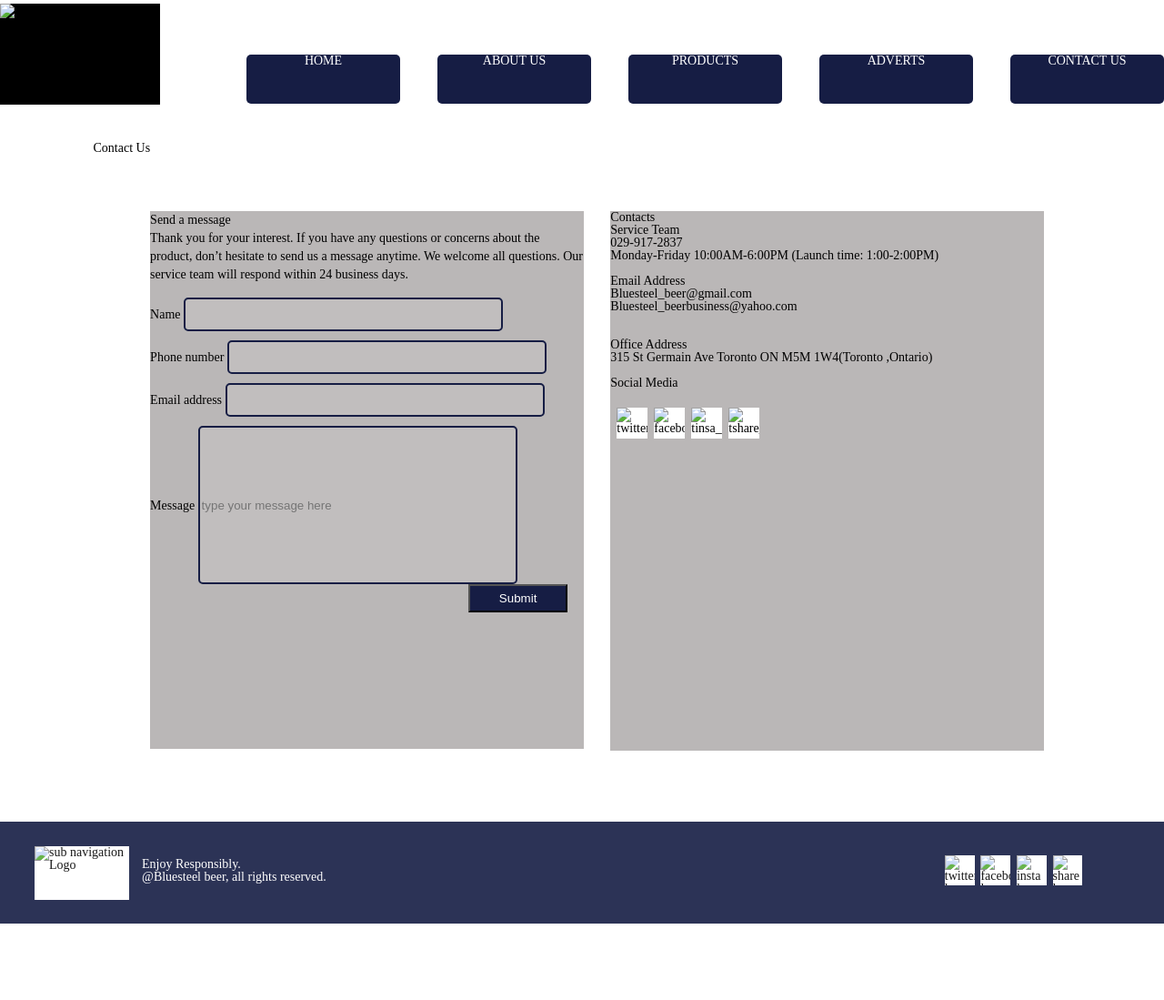
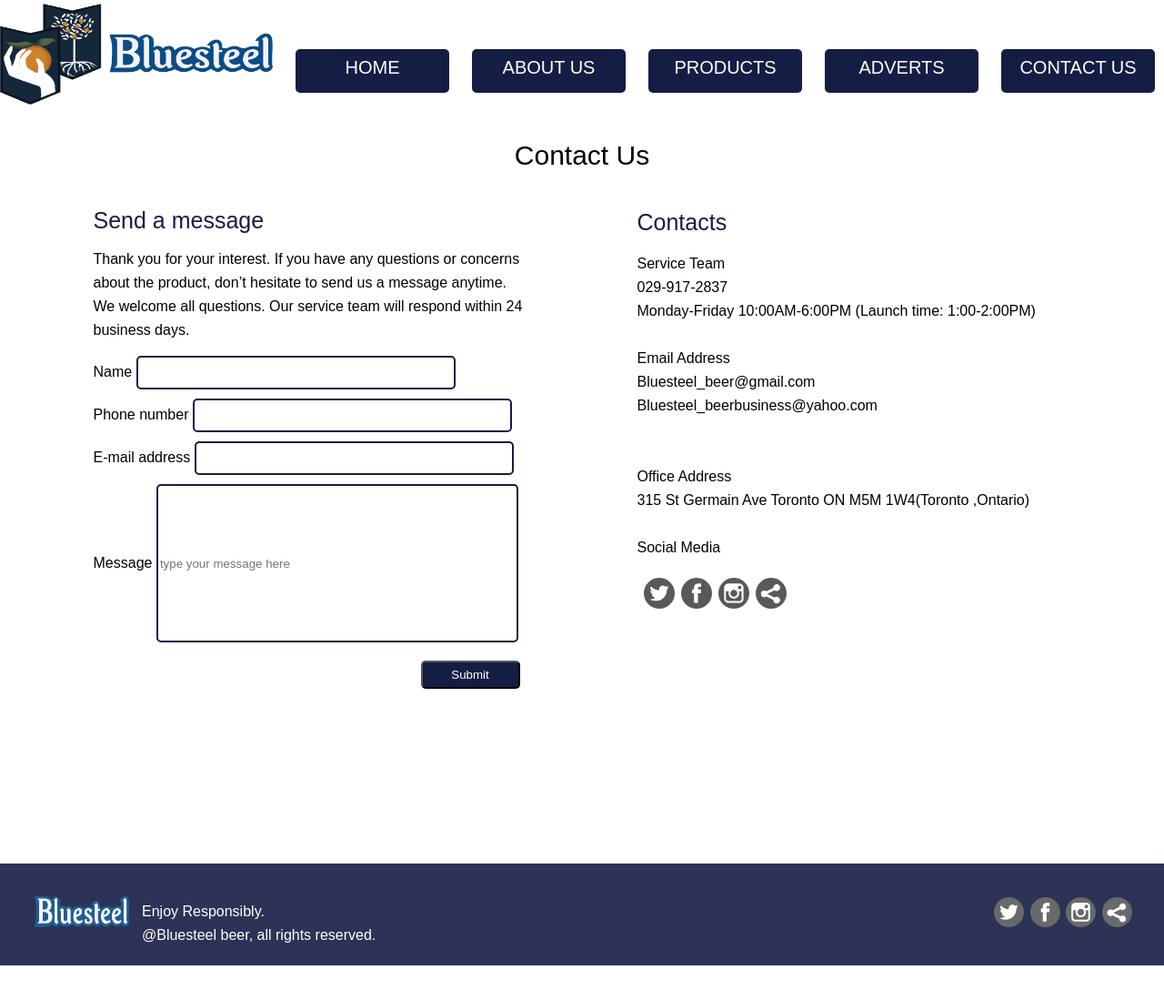
Before and after one commit to jieunn01/Baek_Jieun_MT_FIP, a plain HTML site: page contact.html in a window 1280 px wide. Shown: the part 37-1136 px from the top of the page at 91% size. Before the commit the page ends 1058 px from the top, so only its background shows below. Drawn offline with Linux system fonts and the light colour scheme.

Commit message:
contact finish

```diff
--- a/contact.html
+++ b/contact.html
@@ -12,22 +12,23 @@
 		<div id="container">
 			<div id="gradient"></div>
 			<header id="mainHeader">
-				<img src="#" alt="mainNav logo" id="mainLogo">
+				<img src="images/nav_logo.png" alt="mainNav logo" id="mainLogo">
 				<nav id="mainNav">
 					<h2 class="hidden">main navigation</h2>
 					<ul>
 						<li><a href="index.html">HOME</a></li>
-						<li><a href="#">ABOUT US</a></li>
-						<li><a href="#">PRODUCTS</a></li>
-						<li><a href="#">ADVERTS</a></li>
+						<li><a href="aboutus.html">ABOUT US</a></li>
+						<li><a href="products.html">PRODUCTS</a></li>
+						<li><a href="adeverts.html">ADVERTS</a></li>
 						<li><a href="contact.html">CONTACT US</a></li>
 					</ul>
 				</nav>
 			</header>
 
 			<main>
+				<h2 class="contactTitle">Contact Us</h2>
+				<br>
 			<section id="contactCon">
-				<h2 style="text-align: center;">Contact Us</h2>
 
 				<section id="messageCon">
 					<h2 class="hidden">message container</h2>
@@ -45,7 +46,7 @@
 							<input type="text" name="phoneNumber">
 						</p>
 						<p>
-							<strong>Email address</strong>
+							<strong>E-mail address</strong>
 							<input type="text" name="email">
 						</p>
 						<p>
@@ -81,31 +82,32 @@
 					</p>
 					<section id="contactSocial">
 						<h2 class="hidden">social media container</h2>
-						<img src="#" alt="twitter_icon" class="icon-contact">
-						<img src="#" alt="facebook_icon" class="icon-contact">
-						<img src="#" alt="tinsa_icon" class="icon-contact">
-						<img src="#" alt="tshare_icon" class="icon-contact">
+						<img src="images/twlogo.png" alt="twitter_icon" class="icon-contact">
+						<img src="images/fblogo.png" alt="facebook_icon" class="icon-contact">
+						<img src="images/instalogo.png" alt="insa_icon" class="icon-contact">
+						<img src="images/sharelogo.png" alt="tshare_icon" class="icon-contact">
 					</section>
 
 				</section>
 			</section>
 			</main>
+
 			<footer id="footerCon">
 				<section id="subNavLogo">
 					<h2 class="hidden">sub navigation logo </h2>
-				<img src="#" alt="sub navigation Logo"></section>
+				<img src="images/typologo.png" alt="sub navigation Logo" width="104" height="45"></section>
 				<p>Enjoy Responsibly. <br> @Bluesteel beer, all rights reserved. </p>
 
 				<section id="socialMediaCon">
 					<h2 class="hidden"> social media container</h2>
-					<img src="twitterLogo" alt="twitter logo" class="icon">
-					<img src="facebookLogo" alt="facebook logo" class="icon">
-					<img src="instaLogo" alt="insta logo"class="icon">
-					<img src="shareLogo" alt="share logo" class="icon">
+					<img src="images/twlogo.png" alt="twitter logo" class="icon">
+					<img src="images/fblogo.png" alt="facebook logo" class="icon">
+					<img src="images/instalogo.png" alt="insta logo"class="icon">
+					<img src="images/sharelogo.png" alt="share logo" class="icon">
 				</section>
 			</footer>
+
 		</div>
-
 		<!-- This is where the content goes -->
 		<script src="js/main.js"></script>
 	</body>
--- a/css/main.css
+++ b/css/main.css
@@ -8,17 +8,25 @@
 
 }
 
-body{
-	Font-Family: 'Cinzel', Cursive;
-	Font-Size: 44px;
-	Font-Family: 'Fauna One', Serif;
-	Font-Size: 14px;
+h2, h3 {
+	font-family:'Cinzel', Arial, serif;
 }
 
+p{
+	line-height: 26px;
+	font-family: 'Fauna One', Arial, Serif;
+
+}
+button{
+	font-family: 'Fauna One', Arial, Serif;
+	font-size: 20px;
+	text-decoration: none;
+}
 #container
 {
 	width: 1280px;
 	margin: 0 auto;
+	margin-bottom: 30px;
 }
 #gradient
 {
@@ -39,32 +47,33 @@
 #mainLogo
 {
 	display: block;
-	width: 176px;
+	width: 300px;
 	height: 111px;
-	background-color: black;
+
 }
 #mainNav
 {
-	margin-left: auto;
 	display: flex;
 	flex-direction: column;
 }
 
 #mainNav ul
 {
-	margin-top: 56px;
+	font-family:'Cinzel', Arial, serif;
+	margin-top: 50px;
 	display: flex;
-	flex-direction: row;
-	text-align: center;
 }
 
 #mainNav ul li a
 {
-	margin-left: 41px;
+	font-size: 20px;
 	display: block;
 	text-align: center;
+	margin-left: 25px;
 	width: 169px;
-	height: 54px;
+	height: 28px;
+	padding-top: 10px;
+	padding-bottom: 10px;
 	background-color: #161d44;
 	color: #fff;
 	border-radius: 5px;
@@ -86,9 +95,8 @@
 
 #mainImage
 {
-	width: 1280px;
+	width: 1250px;
 	height: 498px;
-	background-color: black;
 }
 #blueBox
 {
@@ -96,30 +104,42 @@
 	flex-direction: column;
 	width: 499px;
 	height: 498px;
-	background-color: #161d44;
 	opacity: 0.9;
-	color: #fff;
-	margin-left: 14px;
+	color: #161d44;
+	margin-left: 5px;
+}
+#blueBox h2
+{
+	font-size: 40px;
+	margin: 10px 5px 10px 5px;
+}
+
+#blueBox p
+{
+	font-size: 18px;
+	margin: 10px 10px 0px 10px;
+	line-height: 30px;
 }
 
 #buyButton
 {
+	display: block;
 	width: 130px;
-	height: 38px;
-	border: 2px solid white;
+	height: 50px;
+	border: 5px solid white;
+	margin-left: 5px;
+	margin-top: 20px;
 	cursor: pointer;
-	border-color: #fff;
+	border-color: #161d44;
 	border-radius: 5px;
-	color: #fff;
-	background-color: #161d44;
+	background-color: #fff;
 }
 
 #typoLogo
 {
 	display: block;
-	width: 572px;
+	width: 400px;
 	height: 136px;
-	background-color: black;
 	padding: 20px;
 	margin: 0 auto;
 	margin-top: 37px;
@@ -133,21 +153,47 @@
 	justify-content: space-between;
 	width: 957px;
 	height: 948px;
-	background-color: black;
 	margin: 0 auto;
 }
 
-.titleSection
+#promoCon h2
+{
+	font-size: 40px;
+	font-family: 'Fauna One', Arial, Serif;
+	color: black;
+}
+
+.titleSection1
 {
 	position: relative;
+	display: inline-block;
+	width: 453px;
+
 }
+.titleSection2
+{
+	position: relative;
+	display: inline-block;
+	margin-top: 40px;
+	width: 453px;
+	height:
+
+
+}
+
+
+.titleSectionH
+{
+	font-size: 30px;
+	text-align: center;
+}
+
+
 
 .titleBox
 {
-	display: block;
-	width: 453px;
-	height: 453px;
-	background-color: #B7B4B4;
+	position: absolute;
+	margin: 0 auto;
 	text-align: center;
 
 }
@@ -190,10 +236,9 @@
 #subNavLogo
 {
 	width: 104px;
-	height: 59px;
+	height: 50px;
 	margin-left: 38px;
-	margin-top: 27px;
-	background-color: #fff;
+	margin-top: 33px;
 }
 
 #socialMediaCon
@@ -209,12 +254,29 @@
 .icon
 {
 	margin-top: 37px;
-	background-color: #fff;
 	width: 32.93px;
 	height: 32.93px;
 }
 
 /*contact page */
+
+h3{
+	font-size: 25px;
+	margin-bottom: 20px;
+	color: #161d44;
+}
+
+p{
+	font-family:'Fauna One', Arial, Serif;
+}
+
+.contactTitle
+{
+	font-size: 30px;
+	text-align: center;
+}
+
+
 #contactCon
 {
 	display: flex;
@@ -228,10 +290,11 @@
 #messageCon
 {
 	width: 477px;
-	margin-top: 76px;
+	margin-top: 30px;
 	height: 591px;
-	background-color: #BAB7B7;
 	line-height: 20px;
+	margin-right: 20px;
+
 }
 
 #form
@@ -244,6 +307,7 @@
 #messageBox
 {
 	height: 168px;
+	width: 390px;
 }
 
 #submitButton
@@ -252,8 +316,10 @@
 	color: #fff;
 	width: 109px;
 	height: 31px;
-	margin-left: 350px;
+	margin-left: 360px;
 	padding: 5px;
+	margin-top: 20px;
+	border-radius: 5px;
 }
 
 input[type=text] {
@@ -274,9 +340,7 @@
 {
 	width: 477px;
 	height: 593px;
-	margin: 0 auto;
-	margin-top: 76px;
-	background-color: #BAB7B7;
+	margin-top: 30px;
 }
 
 #contactSocial
@@ -292,7 +356,6 @@
 {
 	width: 34px;
 	height: 34px;
-	background-color: #fff;
 	margin-left: 7px;
 	margin-top: 20px;
 }
```
Also changed, not shown: index.htm (+23 -23 lines), images/fblogo.png (added), images/instalogo.png (added), images/nav_logo.png (added), images/nav_logo.svg (deleted), images/promo1.jpg, images/sharelogo.png (added), images/title -1.png (added), images/title 3 image.png (added), images/title 3 image@2x.png (added), images/twlogo.png (added), 2 other files.
